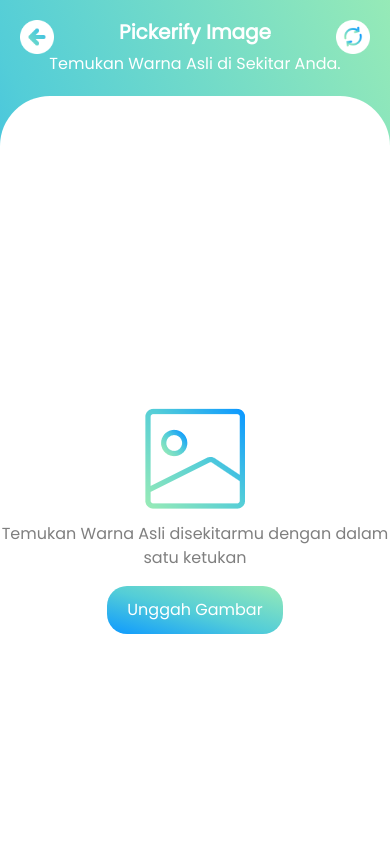
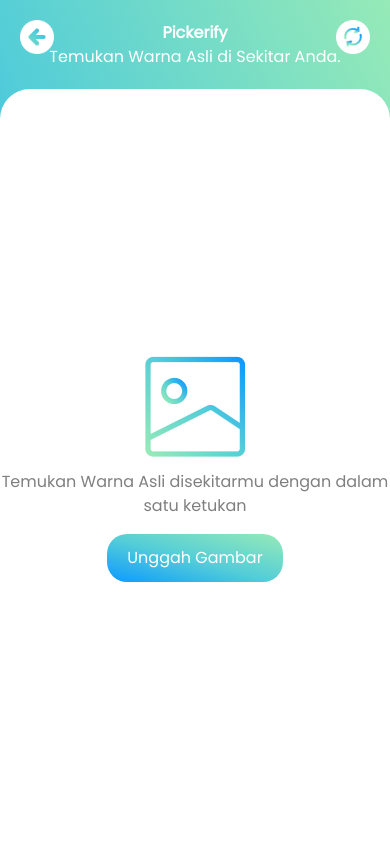
Before and after one commit to fauzihub13/clinify, a Flask app: page /pickerify-upload-image in a window 390 px wide. Run offline with Flask 3, Linux system fonts and the light colour scheme; some libraries are stand-ins or nearby versions.

Commit message:
fix: responsive pickerify from uploaded image

```diff
--- a/static/css/style.css
+++ b/static/css/style.css
@@ -1,5 +1,10 @@
 body {
     font-family: 'Poppins', sans-serif;
+}
+
+html, body {
+    height: 100%;  /* Ensure html and body take up full height */
+    margin: 0;     /* Remove default margin */
 }
 
 /* Make the video and canvas take up full screen */
@@ -128,6 +133,7 @@ body {
 .color-indicator, #color-box {
     width: 26px;
     height: 26px;
+    border: 1px solid grey;
     border-radius: 5px;
     background-color: #0D99FF; /* Ganti warna ini sesuai RGB yang diinginkan */
 }
@@ -145,18 +151,67 @@ body {
 
 }
 
-.header-card{
+.header-card {
     padding: 20px 20px;
 }
 
-main{
-    height: 100vh;
-    width: 100vw;
+.blue-gradient{
     background: linear-gradient(to top right, #0D99FF 0%, #53CDD8 47%, #96EAB7 100%) no-repeat;
-    overflow: hidden;
+
 }
 
-.blue-gradient{
+main {
+    display: flex;
+    flex-direction: column;
+    height: 100vh;
+    width: auto;
+    margin-left: auto;
+    margin-right: auto;
+    background: linear-gradient(to top right, #0D99FF 0%, #53CDD8 47%, #96EAB7 100%) no-repeat;
+}
+
+.top {
+    display: flex;
+    margin-top: 0;
+    margin-left: auto;
+    margin-right: auto;
+    margin-bottom: auto;
+    justify-content: center;
+    align-items: center;
+    width: 100%;
+    height: 100px;
+    z-index: 1;
+}
+
+.top-text {
+    display: flex;
+    align-items: center;
+    justify-content: center;
+    flex-direction: column;
+    z-index: 1;
+}
+
+
+.bottom {
+    display: flex;
+    background-color: white;
+    width: 100%;
+    height: 100vh;
+    border-radius: 30px 30px 0 0;
+    align-items: center;
+    justify-content: center;
+    flex-direction: column;
+}
+
+#uploaded-image {
+    max-width:calc(100vw - 40px);
+    max-height: calc(100vh - 80px);
+}
+
+
+.main-body{
+    width: 100vw;
+    height: 100vh;
     background: linear-gradient(to top right, #0D99FF 0%, #53CDD8 47%, #96EAB7 100%) no-repeat;
 
 }
@@ -169,9 +224,9 @@ main{
 
 .main-card{
     width: 100%;
-    height: 100vh;
+    height: 100vh; /* Adjust 140px based on actual header height */
     background-color: white;
-    border-radius: 50px ;
+    border-radius: 50px 50px 0 0 ;
 }
 
 .fixed-left-button{
--- a/templates/pickerify-upload-image.html
+++ b/templates/pickerify-upload-image.html
@@ -13,29 +13,20 @@
 </head>
 <body>
     <main>
-        <div class="row">
-            <div class="col-12">
-                <!-- Start Back Button -->
-                <div class="header-card">
+        <div class="top">
             <div class="fixed-left-button">
                 <img class="btn-back" src="{{ url_for('static', filename='assets/back.png') }}" alt="">
             </div>
-                    <div class="header-page justify-content-center">
-                        <!-- Start Card Title-->
-                        <div class="card-title">
-                            <h5 class="text-white fw-bold">Pickerify Image</h5>
+            <div class="top-text">
+                <p class="text-white fw-bold mb-0">Pickerify</p>
                 <p class="text-white mb-0">Temukan Warna Asli di Sekitar Anda.</p>
-                        </div>
-                        <!-- End Card Title -->
             </div>
             <div class="fixed-right-button">
                 <a href="/pickerify-upload-image"><img class="btn-back" src="{{ url_for('static', filename='assets/refresh.png') }}" alt="Refresh" ></a>
             </div>
         </div>
-
-                <!-- End Back Button -->
-                <div class="main-card align-content-center">
-                    <div class="wrap-upload-image d-flex flex-column align-items-center justify-content-center">
+        <div class="bottom" >
+            <div class="wrap-upload-image w-100">
                 <div id="input-section">
                     <img class="mx-auto" src="{{ url_for('static', filename='assets/image-svgrepo-com 1.png') }}" alt="Image">
                     <p class="text-center text-black-50">Temukan Warna Asli disekitarmu dengan dalam satu ketukan</p>
@@ -48,23 +39,20 @@
                 <!-- Uploaded Image Section -->
                 <div id="uploaded-section" style="display: none;">
                     <!-- <h4>Uploaded Image</h4> -->
-                            <img src="{{ image_path }}" width="640" height="480" id="uploaded-image">
+                    <img src="{{ image_path }}" id="uploaded-image">
                     <div class="d-flex flex-column align-items-center mt-2">
                         <div class="d-flex justify-content-center mb-2">
                             <div id="color-box" class="color-indicator me-2"></div>
                             <div id="color-info" class="align-self-center"></div>
                         </div>
                     </div>
-
                 </div>
             </div>
 
-
-                </div>
-                <!-- End Input Stream -->
-            </div>
         </div>
     </main>
+
+
 
     <script src="https://cdn.jsdelivr.net/npm/bootstrap@5.2.3/dist/js/bootstrap.bundle.min.js"></script>
     <script>
```
Lines whose indentation alone changed are shown as unchanged.
